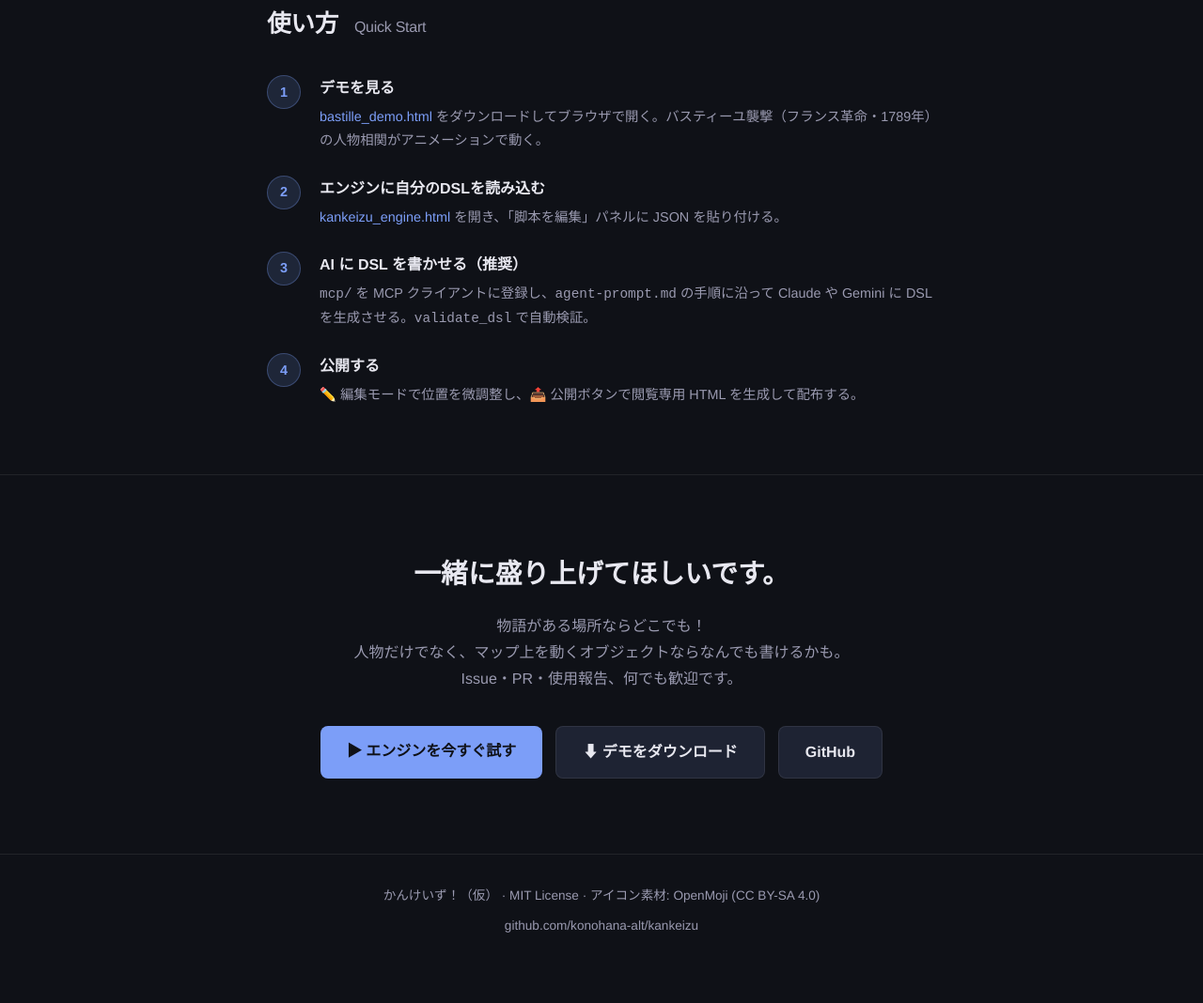
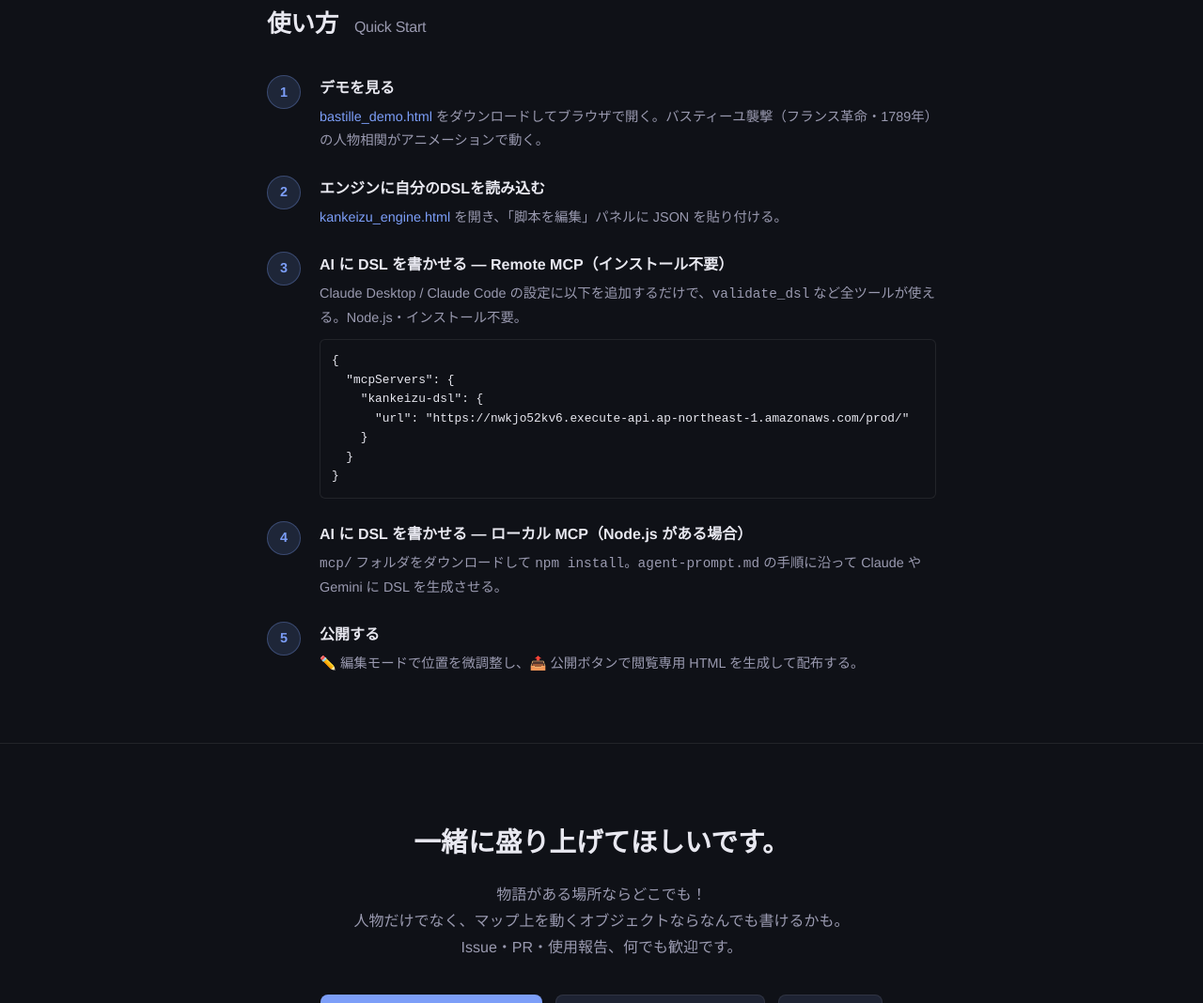
Before and after one commit to konohana-alt/kankeizu, a plain HTML site: page docs/index.html in a window 1280 px wide. Shown: the part 3827-4895 px from the top of the page at 94% size. Before the commit the page ends 4856 px from the top, so only its background shows below. Drawn offline with Linux system fonts and the light colour scheme.

Commit message:
Add Remote MCP URL to landing page how-to section

```diff
--- a/docs/index.html
+++ b/docs/index.html
@@ -420,12 +420,26 @@
         <div class="step">
           <div class="step-num">3</div>
           <div class="step-body">
-            <h3>AI に DSL を書かせる（推奨）</h3>
-            <p><code>mcp/</code> を MCP クライアントに登録し、<code>agent-prompt.md</code> の手順に沿って Claude や Gemini に DSL を生成させる。<code>validate_dsl</code> で自動検証。</p>
+            <h3>AI に DSL を書かせる — Remote MCP（インストール不要）</h3>
+            <p>Claude Desktop / Claude Code の設定に以下を追加するだけで、<code>validate_dsl</code> など全ツールが使える。Node.js・インストール不要。</p>
+            <pre style="margin-top:10px;background:var(--bg);border:1px solid var(--line);border-radius:6px;padding:12px;font-size:.8rem;overflow-x:auto;line-height:1.6;">{
+  "mcpServers": {
+    "kankeizu-dsl": {
+      "url": "https://nwkjo52kv6.execute-api.ap-northeast-1.amazonaws.com/prod/"
+    }
+  }
+}</pre>
           </div>
         </div>
         <div class="step">
           <div class="step-num">4</div>
+          <div class="step-body">
+            <h3>AI に DSL を書かせる — ローカル MCP（Node.js がある場合）</h3>
+            <p><code>mcp/</code> フォルダをダウンロードして <code>npm install</code>。<code>agent-prompt.md</code> の手順に沿って Claude や Gemini に DSL を生成させる。</p>
+          </div>
+        </div>
+        <div class="step">
+          <div class="step-num">5</div>
           <div class="step-body">
             <h3>公開する</h3>
             <p>✏️ 編集モードで位置を微調整し、📤 公開ボタンで閲覧専用 HTML を生成して配布する。</p>
```
